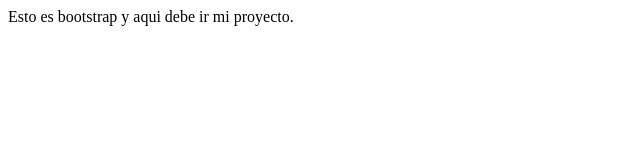
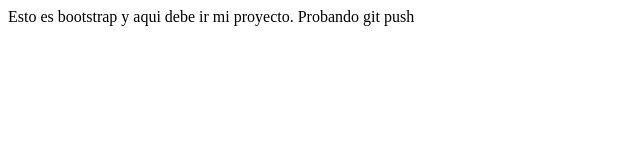
Before and after one commit to pro33cl/ljcl79.github.io, a plain HTML site: page bootstrap/index.html in a window 1280 px wide. Shown: the whole page, without its empty margins (0-640 px from the left). Drawn offline with Linux system fonts and the light colour scheme.

Commit message:
Git push abreviado

```diff
--- a/bootstrap/index.html
+++ b/bootstrap/index.html
@@ -7,5 +7,6 @@
 </head>
 <body>
     Esto es bootstrap y aqui debe ir mi proyecto.
+    Probando git push
 </body>
 </html>
```
